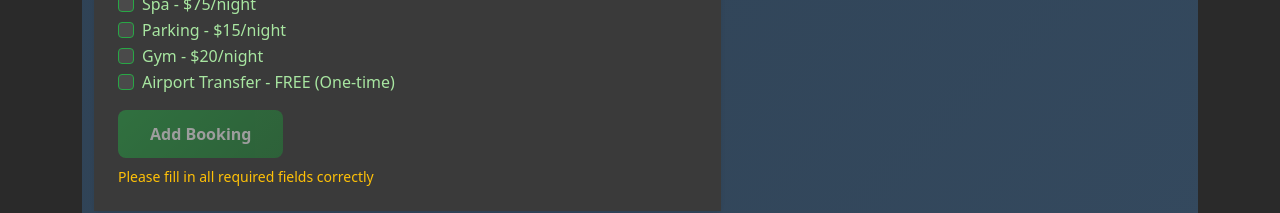
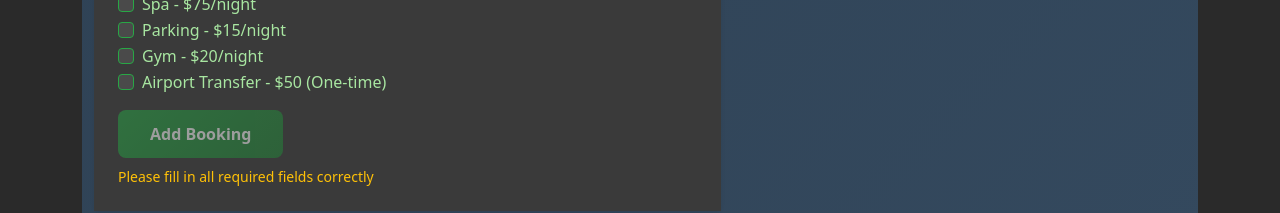
Before and after one commit to ChrisBorgMcast/Assignments, a Vue app: page /#/add-booking in a window 1280 px wide. Shown: the part 1174-1387 px from the top of the page. Built offline with nearby package versions, Linux system fonts and the light colour scheme.

Commit message:
Update airport transfer to  one-time fee

```diff
--- a/src/data/services.json
+++ b/src/data/services.json
@@ -31,7 +31,7 @@
     "id": 5,
     "name": "airport-transfer",
     "label": "Airport Transfer",
-    "price": 0,
+    "price": 50,
     "perNight": false
   }
 ]
--- a/src/views/AddBookingView.vue
+++ b/src/views/AddBookingView.vue
@@ -236,7 +236,7 @@
                 value="airport-transfer"
                 @change="onServiceChange"
               />
-              <label class="form-check-label" for="airport-transfer" style="color: #A8E6A1;">Airport Transfer - FREE (One-time)</label>
+              <label class="form-check-label" for="airport-transfer" style="color: #A8E6A1;">Airport Transfer - $50 (One-time)</label>
             </div>
           </div>
 
```
